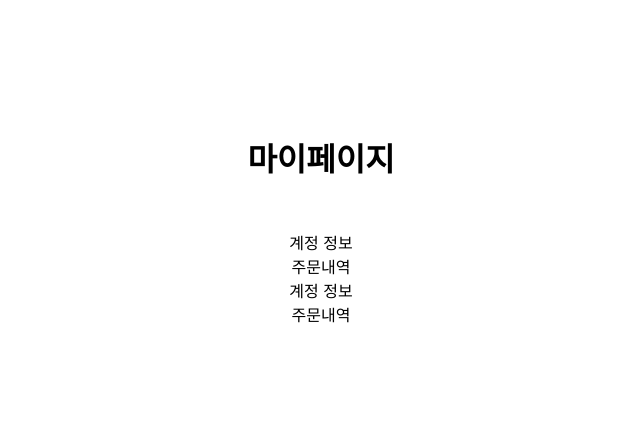
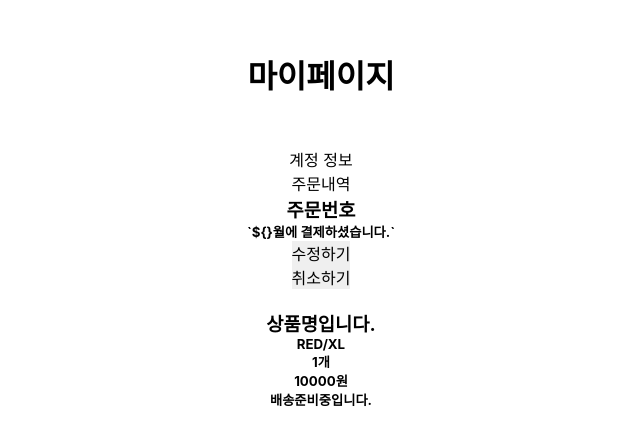
Before and after one commit to BaekMinHyeok/mz-market, a website: page views/mypage/mypage-orderlist/mypage-orderlist.html in a window 1280 px wide. Shown: the part 181-626 px from the top of the page, without its empty margins (319-959 px from the left). Drawn offline with Linux system fonts and the light colour scheme; files that its build step writes are made by us from their sources; files whose address does not match are found by name; a web font is replaced by a local one.

Commit message:
fix: mypage-orderlist 내용추가

```diff
--- a/views/mypage/mypage-orderlist/mypage-orderlist.html
+++ b/views/mypage/mypage-orderlist/mypage-orderlist.html
@@ -14,10 +14,20 @@
       <li class="tab-link" data-tab="tab-1">계정 정보</li>
       <li class="tab-link" data-tab="tab-2">주문내역</li>
     </ul>
+  </div>
 
-    <div id="tab-1" class="tab-content current">계정 정보</p></div>
-    <div id="tab-2" class="tab-content"><p>주문내역</p></div>
-</div>
+  <main>
+    <div class="order-number">
+      <div><h3>주문번호</h3><h5>`${}월에 결제하셨습니다.`</h5></div>
+      <div><button class="order-edit">수정하기</button></div>
+      <div><button class="order-delete">취소하기</button></div>
+    </div>
+    <div class="order-status">
+      <div><img src="" /></div>
+      <div><h3>상품명입니다.</h3><h5>RED/XL</h5><h5>1개</h5><h5>10000원</h5></div>
+      <div><h5>배송준비중입니다.</h5></div>
+    </div>
+  </main>
 
   <div></div>
     <script src="./mypage-myinfo.js"></script>
```
Also changed, not shown: views/mypage/mypage-myinfo/mypage-myinfo.html (+2 -2 lines).
